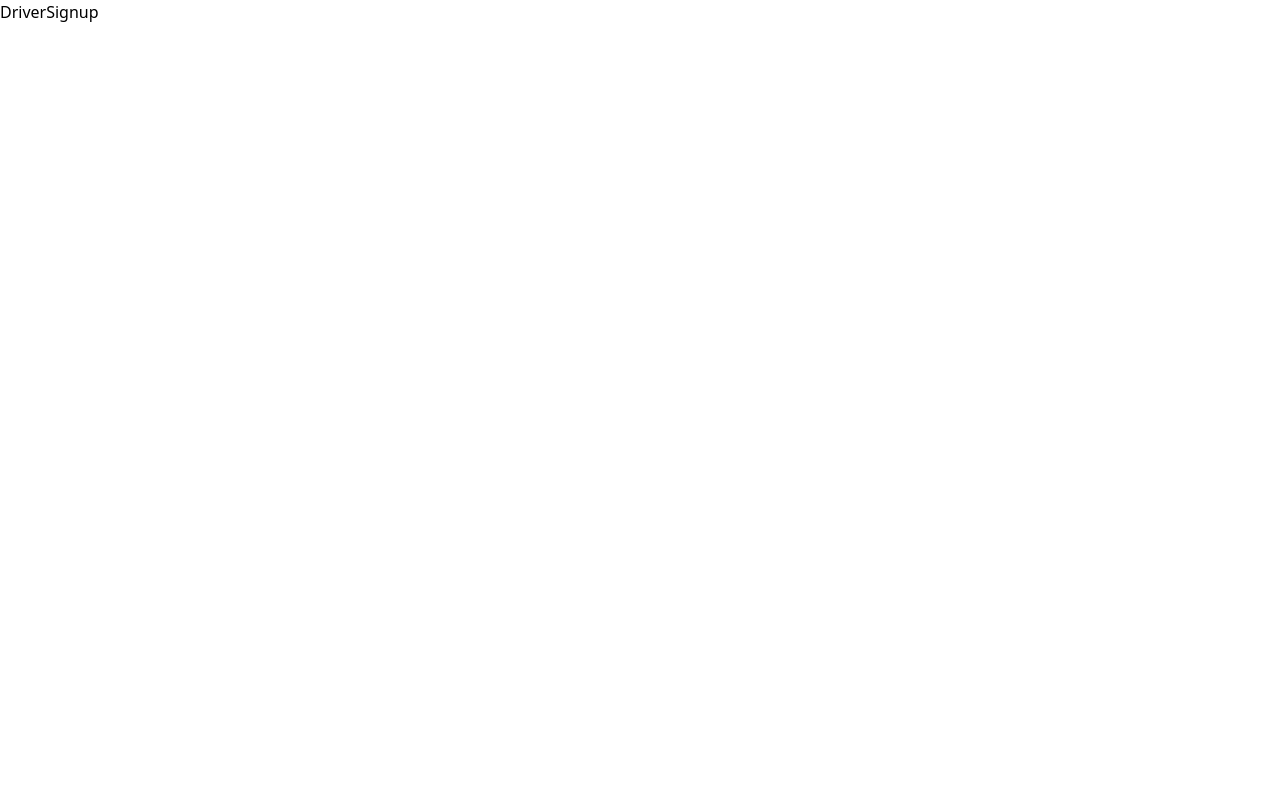
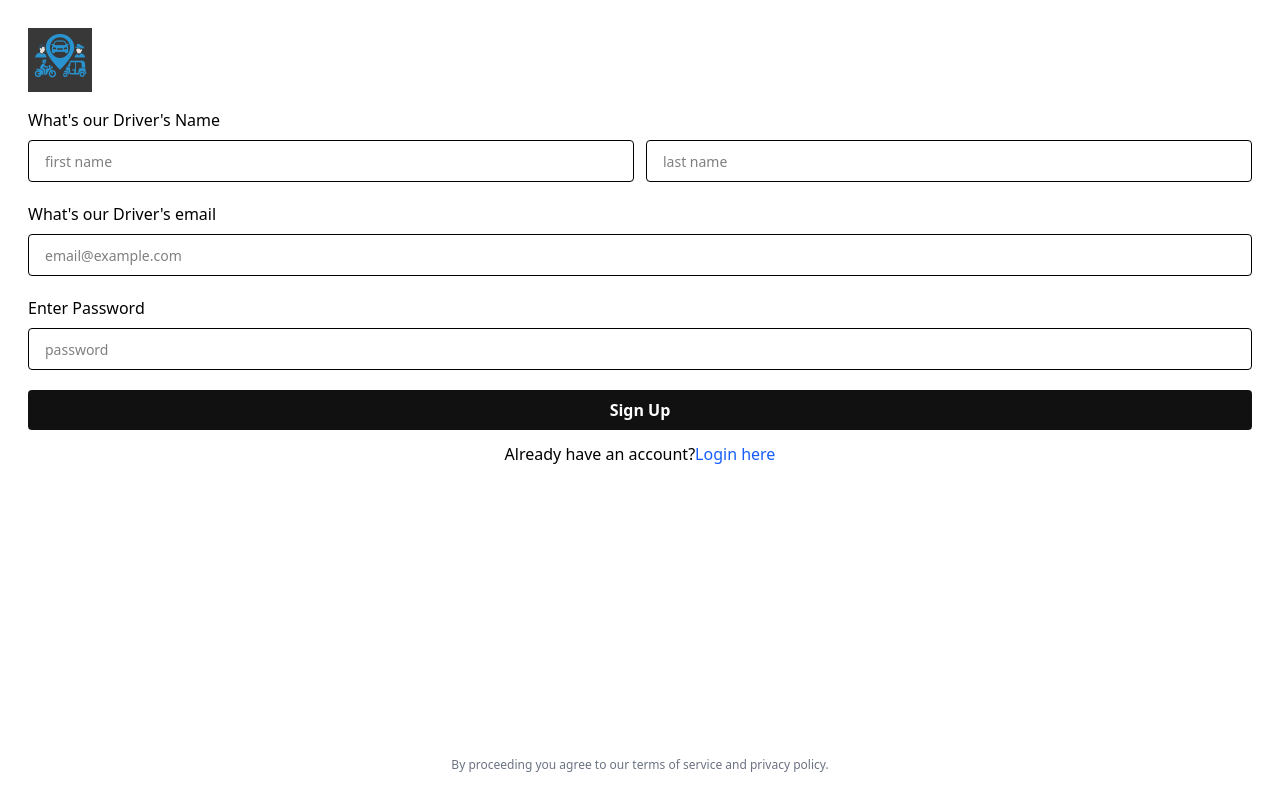
Before and after one commit to dhruvg24/Ride-App, a React (Vite) app in the folder frontend/: page /register-driver in a window 1280 px wide. Built offline with nearby package versions, Linux system fonts and the light colour scheme.

Commit message:
login signup pages done, context init

```diff
--- a/frontend/src/App.jsx
+++ b/frontend/src/App.jsx
@@ -1,12 +1,15 @@
-import React from "react";
+import React, { useContext } from "react";
 import Home from "./pages/Home";
 import { Route, Routes } from "react-router-dom";
 import UserLogin from "./pages/UserLogin";
 import UserSignup from "./pages/UserSignup";
 import DriverLogin from "./pages/DriverLogin";
 import DriverSignup from "./pages/DriverSignup";
+import { UserContextData } from "./context/UserContext";
 
 const App = () => {
+
+
   return (
     <div>
       <Routes>
--- /dev/null
+++ b/frontend/src/context/UserContext.jsx
@@ -0,0 +1,22 @@
+import React, { createContext, useState } from "react";
+export const UserContextData = createContext();
+// This is the context for user data, which can be used to manage user state across the application.
+const UserContext = ({ children }) => {
+  const [user, setUser] = useState({
+    email: "",
+    fullName: {
+      firstName: "",
+      lastName: "",
+    },
+  });
+
+  return (
+    <div>
+      <UserContextData.Provider value={[user, setUser]}>
+        {children}
+      </UserContextData.Provider>
+    </div>
+  );
+};
+
+export default UserContext;
--- a/frontend/src/main.jsx
+++ b/frontend/src/main.jsx
@@ -1,13 +1,16 @@
-import { StrictMode } from 'react'
-import { createRoot } from 'react-dom/client'
-import './index.css'
-import App from './App.jsx'
-import {BrowserRouter} from 'react-router-dom'
+import { StrictMode } from "react";
+import { createRoot } from "react-dom/client";
+import "./index.css";
+import App from "./App.jsx";
+import { BrowserRouter } from "react-router-dom";
+import UserContext from "./context/UserContext.jsx";
 
-createRoot(document.getElementById('root')).render(
+createRoot(document.getElementById("root")).render(
   <StrictMode>
-    <BrowserRouter>
-      <App />
-    </BrowserRouter>
-  </StrictMode>,
-)
+    <UserContext>
+      <BrowserRouter>
+        <App />
+      </BrowserRouter>
+    </UserContext>
+  </StrictMode>
+);
--- a/frontend/src/pages/DriverSignup.jsx
+++ b/frontend/src/pages/DriverSignup.jsx
@@ -1,9 +1,94 @@
-import React from 'react'
+import React, { useState } from "react";
+import { Link } from "react-router-dom";
+// import UserSignup from "./UserSignup";
+const DriverSignup = () => {
+  // 2 way binding
+  const [email, setEmail] = useState("");
+  const [password, setPassword] = useState("");
+  const [firstName, setFirstName] = useState("");
+  const [lastName, setLastName] = useState("");
+  const [userData, setUserData] = useState({});
 
-const DriverSignup = () => {
+  const submitHandler = (e) => {
+    e.preventDefault();
+    setUserData({
+      fullName: { firstName: firstName, lastName: lastName },
+      email: email,
+      password: password,
+    });
+    setEmail("");
+    setPassword("");
+    setFirstName("");
+    setLastName("");
+    // This will reset/clear the email, password, firstName and lastName.
+  };
   return (
-    <div>DriverSignup</div>
-  )
-}
+    <div className="p-7 flex h-screen flex-col justify-between">
+      <div>
+        <img className="w-16 mb-4" src="/src/assets/Logo.png" alt="logo"></img>
+        <form
+          onSubmit={(e) => {
+            submitHandler(e);
+          }}
+        >
+          <h3 className="text-base w-full font-medium mb-2">What's our Driver's Name</h3>
+          <div className="flex gap-3 mb-5">
+            <input
+              required
+              value={firstName}
+              onChange={(e) => setFirstName(e.target.value)}
+              className="bg-white w-1/2 rounded px-4 py-2 border text-base placeholder:text-sm"
+              type="text"
+              placeholder="first name"
+            />
+            <input
+              required
+              value={lastName}
+              onChange={(e) => setLastName(e.target.value)}
+              className="bg-white w-1/2 rounded px-4 py-2 border text-base placeholder:text-sm"
+              type="text"
+              placeholder="last name"
+            />
+          </div>
 
-export default DriverSignup
+          <h3 className="text-base font-medium mb-2">What's our Driver's email</h3>
+          <input
+            required
+            value={email}
+            onChange={(e) => setEmail(e.target.value)}
+            className="bg-white mb-5 rounded px-4 py-2 border w-full text-base placeholder:text-sm"
+            type="email"
+            placeholder="email@example.com"
+          />
+          <h3 className="text-base mb-2 font-medium">Enter Password</h3>
+          <input
+            className="bg-white mb-5 rounded px-4 py-2 border w-full text-base placeholder:text-sm"
+            required
+            value={password}
+            onChange={(e) => setPassword(e.target.value)}
+            type="password"
+            placeholder="password"
+          />
+          <button className="bg-[#111] text-white font-semibold mb-3 rounded px-4 py-2 w-full text-base placeholder:text-sm">
+            Sign Up
+          </button>
+        </form>
+        <p className="text-center">
+          Already have an account?
+          <Link to="/login-user" className="text-blue-600">
+            Login here
+          </Link>
+        </p>
+      </div>
+
+      <div>
+        {/* terms/policy */}
+        <p className="text-xs text-gray-500 text-center leading-tight">
+          By proceeding you agree to our terms of service and privacy policy.
+        </p>
+      </div>
+    </div>
+  );
+};
+
+export default DriverSignup;
--- a/frontend/src/pages/Home.jsx
+++ b/frontend/src/pages/Home.jsx
@@ -8,7 +8,7 @@ const Home = () => {
         <img className='w-16 ml-8' src='/src/assets/Logo.png' alt='logo'></img>
         <div className="bg-white pb-7 py-4 px-4">
           <h2 className="text-3xl font-bold">Get ready to book your ride with ease!</h2>
-          <Link to='/login-user' className="flex items-center justify-center w-full bg-blue-500 text-white py-3 rounded mt-5">Continue</Link>
+          <Link to='/login-user' className="flex items-center justify-center w-full bg-blue-500 text-white py-3 rounded-lg mt-5">Continue</Link>
         </div>
       </div>
     </div>
--- a/frontend/src/pages/UserSignup.jsx
+++ b/frontend/src/pages/UserSignup.jsx
@@ -1,9 +1,94 @@
-import React from 'react'
+import React, { useState } from "react";
+import { Link } from "react-router-dom";
+// import UserSignup from "./UserSignup";
+const UserSignup = () => {
+  // 2 way binding
+  const [email, setEmail] = useState("");
+  const [password, setPassword] = useState("");
+  const [firstName, setFirstName] = useState("");
+  const [lastName, setLastName] = useState("");
+  const [userData, setUserData] = useState({});
 
-const UserSignup = () => {
+  const submitHandler = (e) => {
+    e.preventDefault();
+    setUserData({
+      fullName: { firstName: firstName, lastName: lastName },
+      email: email,
+      password: password,
+    });
+    setEmail("");
+    setPassword("");
+    setFirstName("");
+    setLastName("");
+    // This will reset/clear the email, password, firstName and lastName.
+  };
   return (
-    <div>UserSignup</div>
-  )
-}
+    <div className="p-7 flex h-screen flex-col justify-between">
+      <div>
+        <img className="w-16 mb-4" src="/src/assets/Logo.png" alt="logo"></img>
+        <form
+          onSubmit={(e) => {
+            submitHandler(e);
+          }}
+        >
+          <h3 className="text-base font-medium mb-2">What's your Name</h3>
+          <div className="flex gap-3 mb-5">
+            <input
+              required
+              value={firstName}
+              onChange={(e) => setFirstName(e.target.value)}
+              className="bg-white w-1/2 rounded px-4 py-2 border text-base placeholder:text-sm"
+              type="text"
+              placeholder="first name"
+            />
+            <input
+              required
+              value={lastName}
+              onChange={(e) => setLastName(e.target.value)}
+              className="bg-white w-1/2 rounded px-4 py-2 border text-base placeholder:text-sm"
+              type="text"
+              placeholder="last name"
+            />
+          </div>
 
-export default UserSignup
+          <h3 className="text-base font-medium mb-2">What's your email</h3>
+          <input
+            required
+            value={email}
+            onChange={(e) => setEmail(e.target.value)}
+            className="bg-white mb-5 rounded px-4 py-2 border w-full text-base placeholder:text-sm"
+            type="email"
+            placeholder="email@example.com"
+          />
+          <h3 className="text-base mb-2 font-medium">Enter Password</h3>
+          <input
+            className="bg-white mb-5 rounded px-4 py-2 border w-full text-base placeholder:text-sm"
+            required
+            value={password}
+            onChange={(e) => setPassword(e.target.value)}
+            type="password"
+            placeholder="password"
+          />
+          <button className="bg-[#111] text-white font-semibold mb-3 rounded px-4 py-2 w-full text-base placeholder:text-sm">
+            Sign Up
+          </button>
+        </form>
+        <p className="text-center">
+          Already have an account?
+          <Link to="/login-user" className="text-blue-600">
+            Login here
+          </Link>
+        </p>
+      </div>
+
+      <div>
+        {/* terms/policy */}
+        <p className="text-xs text-gray-500 text-center leading-tight">
+          By proceeding you agree to our terms of service and privacy policy.
+        </p>
+      </div>
+    </div>
+  );
+};
+
+export default UserSignup;
```
